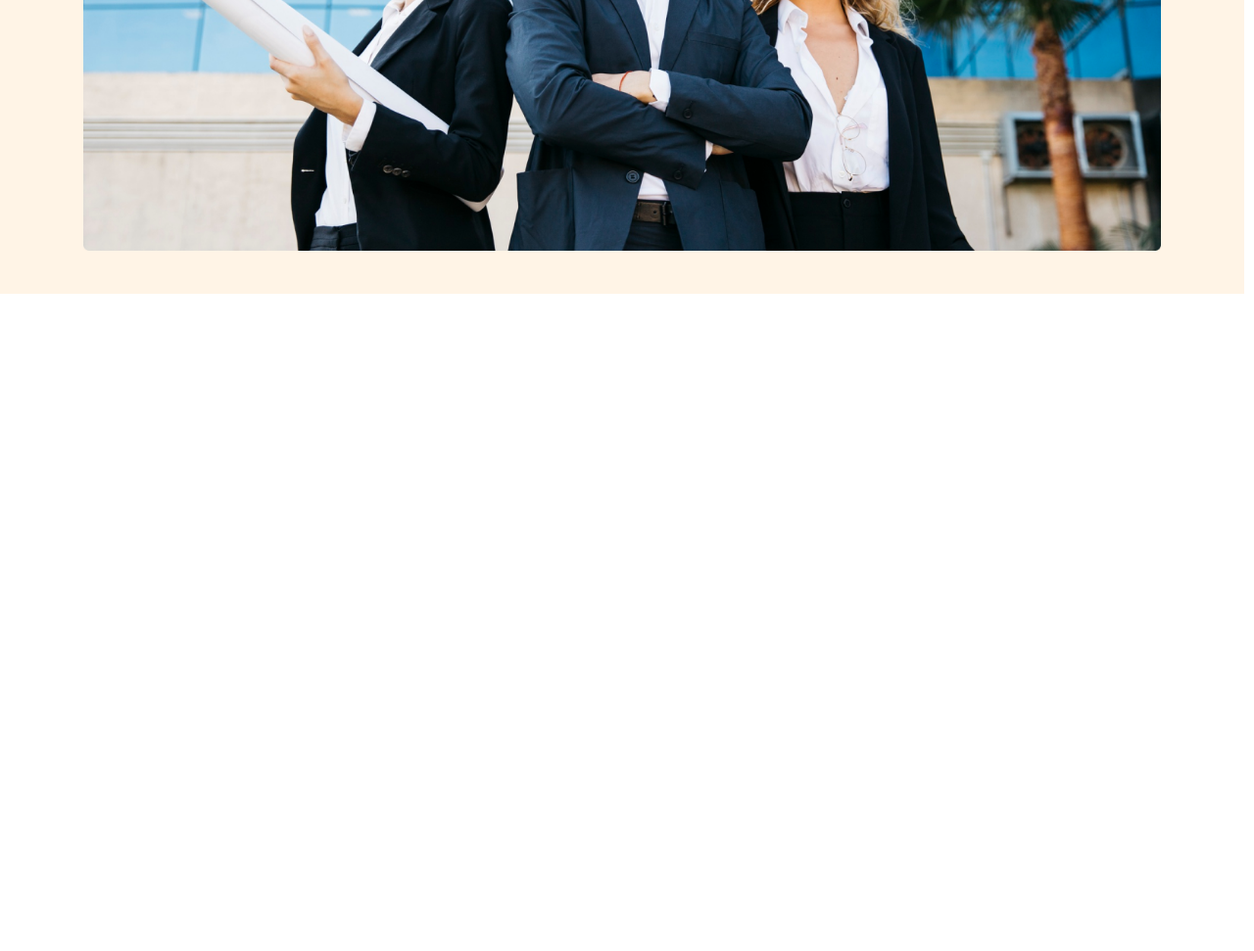
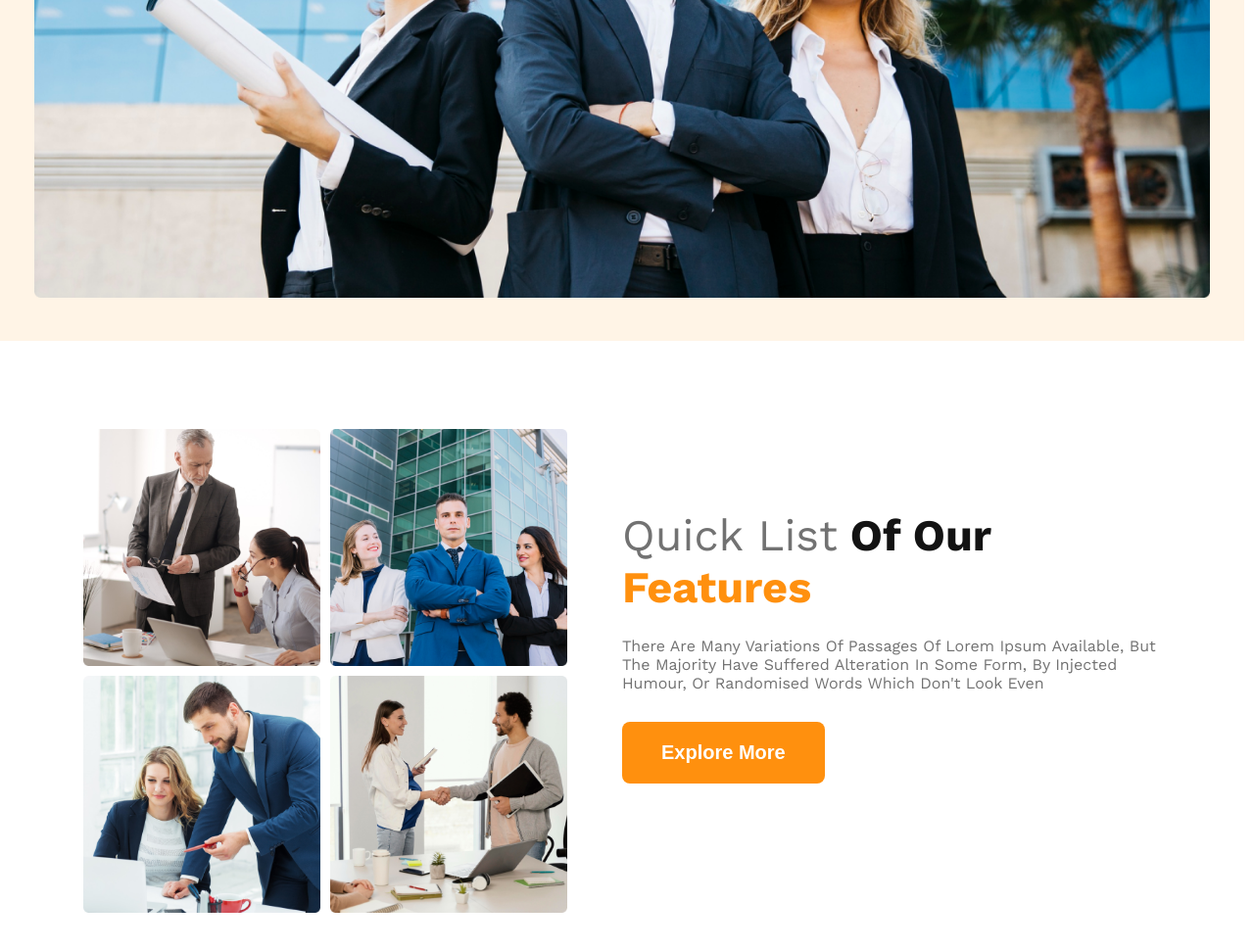
Before and after one commit to golam-kibriya123/g3-architects, a plain HTML site: page index.html in a window 1280 px wide. Shown: the part 793-1764 px from the top of the page at 98% size. Before the commit the page ends 1093 px from the top, so only its background shows below. Drawn offline with nearby package versions, Linux system fonts and the light colour scheme.

Commit message:
added feature

```diff
--- a/index.html
+++ b/index.html
@@ -17,7 +17,7 @@
 <body>
     <!-- header section -->
     <header>
-        <nav class="navber header-container">
+        <nav class="navber container">
             <h1 class="nav-title title">G3 Architects</h1>
             <ul class="nav-items">
                 <li><a href=" # "> home </a></li>
@@ -26,7 +26,7 @@
                 <li><a href=" # "> login </a></li>
             </ul>
         </nav>
-        <div class="banner header-container">
+        <div class="banner container">
             <div class="banner-details ">
                 <h1 class="tetails-title title">Brand New <br> Group of Architects </h1>
                 <p class="description">There are many variations of passages of Lorem Ipsum available, but the majority
@@ -38,6 +38,27 @@
             <div class="banner-image"><img src="./images/banner.png" alt=""></div>
         </div>
     </header>
+    <!-- header end -->
+    <main class="main-section container">
+
+        <section class="our-features">
+            <div class="features-images">
+                <img src="./images/team1.png" alt="">
+                <img src="./images/team2.png" alt="">
+                <img src="./images/team3.png" alt="">
+                <img src="./images/team4.png" alt="">
+            </div>
+            <div class="features-details">
+                <h1 class="title"><span class="quick-list-color">Quick list</span> of Our <br> <span
+                        class="features-color">Features</span></h1>
+                <p class="description">There are many variations of passages of Lorem Ipsum available, but the majority
+                    have suffered alteration in some form, by injected humour, or randomised words which don't look even
+                </p>
+                <button class="button"><a href="">Explore More</a></button>
+            </div>
+        </section>
+
+    </main>
 </body>
 
 </html>
--- a/styles/style.css
+++ b/styles/style.css
@@ -2,7 +2,7 @@
 * {
     margin: 0;
     padding: 0;
-    color: #131313;
+    color: var(--second-color);
 
 }
 
@@ -16,30 +16,40 @@ body {
 
 
 /* ========> reuseable styles start<====== */
+:root {
+    --header-bgc: rgba(255, 144, 14, 0.1);
+    --primary-color: #727272;
+    --second-color: #131313;
+    --third-color: #FF900E;
+    --white: #ffff;
+
+}
+
 .description {
     font-style: normal;
     font-weight: 400;
     font-size: 16px;
     padding: 24px 0 30px 0;
+    color: var(--primary-color);
 
-    color: #727272;
+
+
 }
 
 .title {
     font-style: normal;
     font-weight: 700;
     font-size: 45px;
-    color: #131313;
+    color: var(--second-color);
 }
 
-.header-container {
-    width: 100%;
-    max-width: 1100px;
+.container {
+    max-width: 1200px;
     margin: 0 auto;
 }
 
 .button {
-    background-color: #FF900E;
+    background-color: var(--third-color);
     border: none;
     padding: 20px 40px;
     border-radius: 8px;
@@ -50,7 +60,7 @@ body {
 
 .button>a {
     text-decoration: none;
-    color: #ffff;
+    color: var(--white);
 }
 
 /* ========> reuseable styles end<====== */
@@ -58,7 +68,7 @@ body {
 
 /* ===========>header section <========== */
 header {
-    background: rgba(255, 144, 14, 0.1);
+    background: var(--header-bgc);
     width: 100%;
     padding: 40px 0 40px 0;
 }
@@ -100,6 +110,41 @@ header {
     width: 100%;
 }
 
+/* ===========< our features >============ */
+.our-features {
+
+    display: flex;
+    justify-content: space-between;
+    align-items: center;
+    padding: 0 50px;
+    margin: 90px 0 130px 0;
+}
+
+.features-images {
+    width: 40%;
+    display: grid;
+    grid-template-columns: repeat(2, 1fr);
+    gap: 10px;
+}
+
+.features-images img {
+    width: 242px;
+    height: 242px;
+}
+
+.features-details {
+    width: 50%;
+}
+
+.quick-list-color {
+    font-weight: 500;
+    color: var(--primary-color);
+}
+
+.features-color {
+    color: var(--third-color);
+}
+
 /* ============================ */
 /* responsive design */
 /* ============================ */
@@ -122,4 +167,21 @@ header {
         padding-right: 0px;
         width: 30%;
     }
+
+    /* features-images */
+    .our-features {
+        flex-direction: column;
+
+
+    }
+
+    .features-images {
+        grid-template-columns: repeat(1, 1fr);
+        width: 100%;
+        gap: 0;
+    }
+
+    .features-images img {
+        width: 100%;
+    }
 }
```
